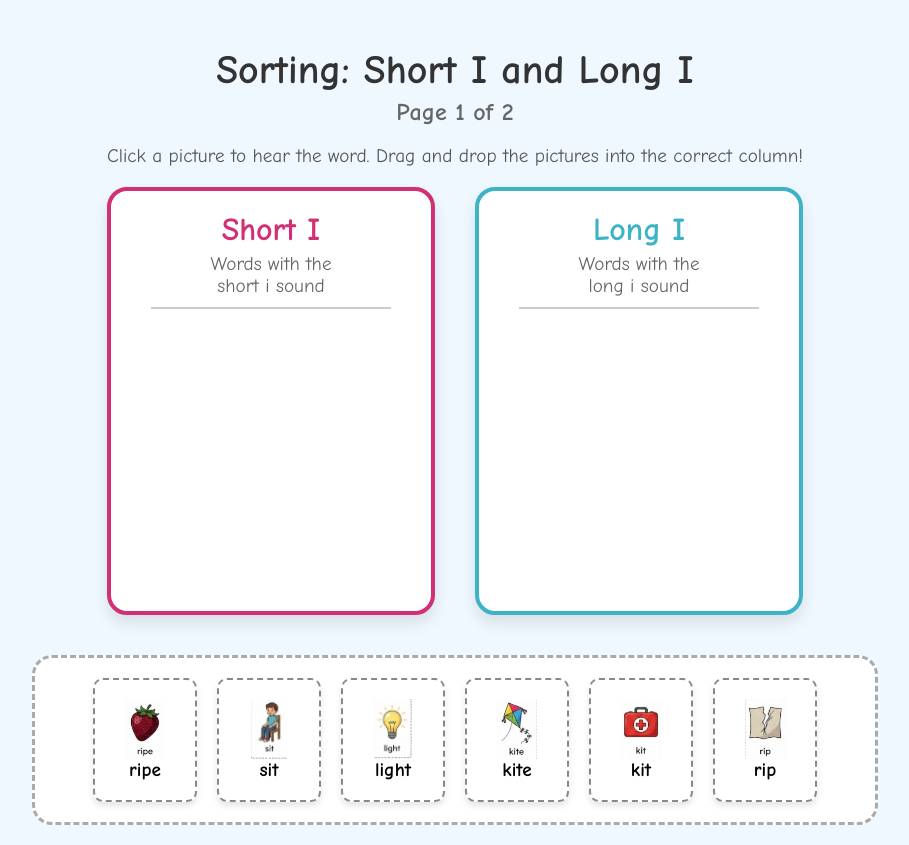
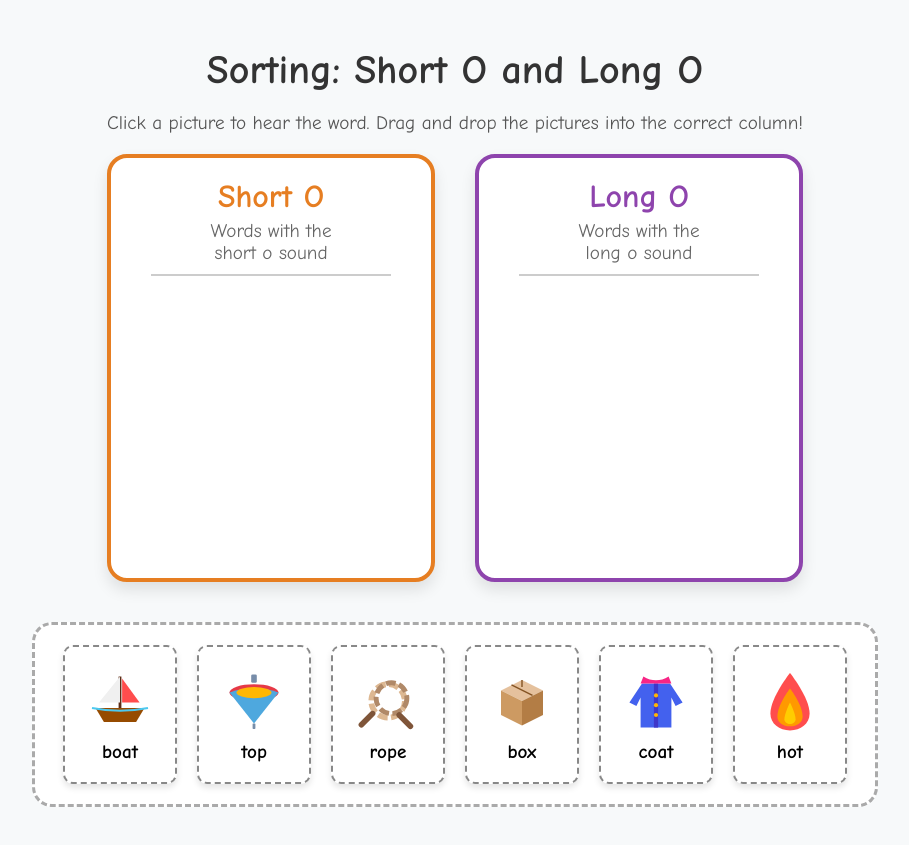
Before and after one commit to yousufeco-web/short-I-long-I-, a plain HTML site: page index.html in a window 1280 px wide. Shown: the whole page, without its empty margins (185-1094 px from the left). Drawn offline with Linux system fonts and the light colour scheme.

Commit message:
Update index.html

```diff
--- a/index.html
+++ b/index.html
@@ -3,11 +3,11 @@
 <head>
     <meta charset="UTF-8">
     <meta name="viewport" content="width=device-width, initial-scale=1.0">
-    <title>Short I and Long I Sorting</title>
+    <title>Short O and Long O Sorting</title>
     <style>
         body {
             font-family: 'Comic Sans MS', 'Chalkboard SE', sans-serif;
-            background-color: #f0f8ff;
+            background-color: #f7f9fa;
             text-align: center;
             margin: 0;
             padding: 20px;
@@ -18,14 +18,6 @@
             color: #333;
             font-size: 2.5em;
             margin-bottom: 5px;
-        }
-
-        #page-indicator {
-            font-size: 1.5em;
-            color: #666;
-            margin-top: 0;
-            margin-bottom: 15px;
-            font-weight: bold;
         }
 
         .instructions {
@@ -54,13 +46,13 @@
             box-shadow: 0 8px 15px rgba(0,0,0,0.1);
         }
 
-        /* Distinct border colors matching the worksheet */
-        #short-i {
-            border-color: #d13076;
+        /* Distinct border colors for Short O and Long O */
+        #short-o {
+            border-color: #e67e22; /* Vibrant Orange */
         }
 
-        #long-i {
-            border-color: #3cb4c6;
+        #long-o {
+            border-color: #8e44ad; /* Vibrant Purple */
         }
 
         .drop-zone h2 {
@@ -68,12 +60,12 @@
             margin: 10px 0 5px 0;
         }
 
-        #short-i h2 {
-            color: #d13076;
+        #short-o h2 {
+            color: #e67e22;
         }
 
-        #long-i h2 {
-            color: #3cb4c6;
+        #long-o h2 {
+            color: #8e44ad;
         }
 
         .drop-zone p {
@@ -109,8 +101,8 @@
         }
 
         .draggable {
-            width: 100px;
-            height: 120px;
+            width: 110px;
+            height: 135px;
             background-color: white;
             border: 2px dashed #888;
             border-radius: 10px;
@@ -129,11 +121,13 @@
             cursor: grabbing;
         }
 
-        .draggable img {
-            width: 60px;
-            height: 60px;
+        /* Target both img and built-in SVG graphics reliably */
+        .draggable img, .draggable svg {
+            width: 70px;
+            height: 70px;
             object-fit: contain;
-            pointer-events: none; /* Prevents dragging just the image */
+            pointer-events: none; /* Prevents dragging just the asset */
+            margin-bottom: 5px;
         }
 
         /* Animations */
@@ -163,7 +157,7 @@
             border-style: solid;
         }
 
-        #action-btn {
+        #play-again {
             display: none;
             margin-top: 30px;
             padding: 15px 40px;
@@ -178,66 +172,103 @@
             transition: transform 0.2s;
         }
 
-        #action-btn:hover {
+        #play-again:hover {
             transform: scale(1.05);
         }
     </style>
 </head>
 <body>
 
-    <h1>Sorting: Short I and Long I</h1>
-    <div id="page-indicator">Page 1 of 2</div>
+    <h1>Sorting: Short O and Long O</h1>
     <p class="instructions">Click a picture to hear the word. Drag and drop the pictures into the correct column!</p>
 
     <div class="board">
-        <div class="drop-zone" id="short-i" data-target="short">
-            <h2>Short I</h2>
-            <p>Words with the<br>short i sound</p>
+        <div class="drop-zone" id="short-o" data-target="short">
+            <h2>Short O</h2>
+            <p>Words with the<br>short o sound</p>
             <div class="dropped-items"></div>
         </div>
 
-        <div class="drop-zone" id="long-i" data-target="long">
-            <h2>Long I</h2>
-            <p>Words with the<br>long i sound</p>
+        <div class="drop-zone" id="long-o" data-target="long">
+            <h2>Long O</h2>
+            <p>Words with the<br>long o sound</p>
             <div class="dropped-items"></div>
         </div>
     </div>
 
-    <div class="item-bank" id="item-bank"></div>
+    <div class="item-bank" id="item-bank">
+        <div class="draggable" draggable="true" id="item-box" data-type="short">
+            <svg viewBox="0 0 100 100">
+                <path d="M20,35 L50,20 L80,35 L50,50 Z" fill="#e5c19d"/>
+                <path d="M20,35 L50,50 L50,85 L20,70 Z" fill="#cd9a62"/>
+                <path d="M80,35 L50,50 L50,85 L80,70 Z" fill="#b37d45"/>
+                <path d="M35,27 L65,42 M50,20 L50,30" stroke="#845323" stroke-width="2" fill="none"/>
+            </svg>
+            <span>box</span>
+        </div>
 
-    <button id="action-btn" onclick="handleActionClick()">Next Page!</button>
+        <div class="draggable" draggable="true" id="item-boat" data-type="long">
+            <svg viewBox="0 0 100 100">
+                <path d="M15,60 L85,60 L73,80 L27,80 Z" fill="#964b00"/>
+                <line x1="50" y1="15" x2="50" y2="60" stroke="#5c2c16" stroke-width="4"/>
+                <path d="M50,15 L20,52 L50,52 Z" fill="#f0f0f0"/>
+                <path d="M53,18 L78,52 L53,52 Z" fill="#ff4d4d"/>
+                <path d="M10,60 Q50,68 90,60" stroke="#4cc9f0" stroke-width="3" fill="none"/>
+            </svg>
+            <span>boat</span>
+        </div>
+
+        <div class="draggable" draggable="true" id="item-top" data-type="short">
+            <svg viewBox="0 0 100 100">
+                <rect x="46" y="12" width="8" height="12" rx="2" fill="#778da9"/>
+                <ellipse cx="50" cy="38" rx="35" ry="12" fill="#e63946"/>
+                <path d="M15,38 Q50,25 85,38 L50,82 Z" fill="#4ea8de"/>
+                <ellipse cx="50" cy="38" rx="25" ry="8" fill="#ffb703"/>
+                <rect x="48" y="82" width="4" height="8" rx="1" fill="#778da9"/>
+            </svg>
+            <span>top</span>
+        </div>
+
+        <div class="draggable" draggable="true" id="item-rope" data-type="long">
+            <svg viewBox="0 0 100 100">
+                <circle cx="50" cy="50" r="24" fill="none" stroke="#ddb892" stroke-width="8" stroke-dasharray="14,5"/>
+                <circle cx="55" cy="46" r="22" fill="none" stroke="#b08968" stroke-width="7" stroke-dasharray="14,5"/>
+                <path d="M28,68 L12,84 M66,70 L82,86" stroke="#7f5539" stroke-width="8" stroke-linecap="round"/>
+            </svg>
+            <span>rope</span>
+        </div>
+
+        <div class="draggable" draggable="true" id="item-hot" data-type="short">
+            <svg viewBox="0 0 100 100">
+                <path d="M50,10 C50,10 78,45 78,68 C78,83 65,92 50,92 C35,92 22,83 22,68 C22,45 50,10 50,10 Z" fill="#ff4d4d"/>
+                <path d="M50,32 C50,32 68,55 68,72 C68,81 60,86 50,86 C40,86 32,81 32,72 C32,55 50,32 50,32 Z" fill="#ff9900"/>
+                <path d="M50,52 C50,52 58,68 58,76 C58,80 54,83 50,83 C46,83 42,80 42,76 C42,68 50,52 50,52 Z" fill="#ffcc00"/>
+            </svg>
+            <span>hot</span>
+        </div>
+
+        <div class="draggable" draggable="true" id="item-coat" data-type="long">
+            <svg viewBox="0 0 100 100">
+                <path d="M30,25 L70,25 L88,52 L78,57 L72,45 L72,88 L28,88 L28,45 L22,57 L12,52 Z" fill="#4361ee"/>
+                <rect x="47" y="25" width="6" height="63" fill="#3f37c9"/>
+                <path d="M32,15 Q50,26 68,15 L72,25 L28,25 Z" fill="#f72585"/>
+                <circle cx="50" cy="42" r="3" fill="#ffb703"/>
+                <circle cx="50" cy="56" r="3" fill="#ffb703"/>
+                <circle cx="50" cy="70" r="3" fill="#ffb703"/>
+            </svg>
+            <span>coat</span>
+        </div>
+    </div>
+
+    <button id="play-again" onclick="resetGame()">Play Again!</button>
 
     <script>
-        // Game Pages Data Configuration
-        const gamePages = [
-            // Page 1 Words
-            [
-                { id: "item-kit", word: "kit", type: "short", img: "kit.png" },
-                { id: "item-kite", word: "kite", type: "long", img: "kite.png" },
-                { id: "item-rip", word: "rip", type: "short", img: "rip.png" },
-                { id: "item-ripe", word: "ripe", type: "long", img: "ripe.png" },
-                { id: "item-light", word: "light", type: "long", img: "light.png" },
-                { id: "item-sit", word: "sit", type: "short", img: "sit.png" }
-            ],
-            // Page 2 Words
-            [
-                { id: "item-tin", word: "tin", type: "short", img: "tin.png" },
-                { id: "item-mice", word: "mice", type: "long", img: "mice.png" },
-                { id: "item-lid", word: "lid", type: "short", img: "lid.png" },
-                { id: "item-bike", word: "bike", type: "long", img: "bike.png" },
-                { id: "item-pig", word: "pig", type: "short", img: "pig.png" },
-                { id: "item-fire", word: "fire", type: "long", img: "fire.png" }
-            ]
-        ];
-
-        let currentPageIndex = 0;
-        let totalItems = 0;
+        const draggables = document.querySelectorAll('.draggable');
+        const dropZones = document.querySelectorAll('.drop-zone');
+        const itemBank = document.getElementById('item-bank');
+        const playAgainBtn = document.getElementById('play-again');
+        let totalItems = draggables.length;
         let correctlyPlaced = 0;
-
-        const itemBank = document.getElementById('item-bank');
-        const dropZones = document.querySelectorAll('.drop-zone');
-        const actionBtn = document.getElementById('action-btn');
-        const pageIndicator = document.getElementById('page-indicator');
 
         // --- Audio Setup ---
         const audioCtx = new (window.AudioContext || window.webkitAudioContext)();
@@ -268,59 +299,19 @@
             window.speechSynthesis.speak(utterance);
         }
 
-        // --- Setup Page Level ---
-        function loadPage(pageIndex) {
-            // Reset counters
-            correctlyPlaced = 0;
-            actionBtn.style.display = "none";
-
-            // Update Text Indicators
-            pageIndicator.innerText = `Page ${pageIndex + 1} of ${gamePages.length}`;
-
-            // Clear drop zones
-            dropZones.forEach(zone => {
-                zone.querySelector('.dropped-items').innerHTML = '';
+        // --- Drag and Drop Logic ---
+        draggables.forEach(draggable => {
+            draggable.addEventListener('click', () => {
+                const word = draggable.querySelector('span').innerText;
+                speakWord(word);
             });
 
-            // Clear and populate Item Bank
-            itemBank.innerHTML = '';
-            const currentWords = gamePages[pageIndex];
-            totalItems = currentWords.length;
+            draggable.addEventListener('dragstart', (e) => {
+                e.dataTransfer.setData('text/plain', draggable.id);
+                draggable.classList.remove('shake', 'pop');
+            });
+        });
 
-            // Generate items dynamically
-            currentWords.forEach(item => {
-                const element = document.createElement('div');
-                element.className = 'draggable';
-                element.setAttribute('draggable', 'true');
-                element.id = item.id;
-                element.setAttribute('data-type', item.type);
-
-                element.innerHTML = `
-                    <img src="${item.img}" alt="${item.word}">
-                    <span>${item.word}</span>
-                `;
-
-                // Add Click Event to hear the word
-                element.addEventListener('click', () => {
-                    speakWord(item.word);
-                });
-
-                // Add Drag Start Event
-                element.addEventListener('dragstart', (e) => {
-                    e.dataTransfer.setData('text/plain', element.id);
-                    element.classList.remove('shake', 'pop');
-                });
-
-                itemBank.appendChild(element);
-            });
-
-            // Randomize order inside the item bank
-            for (let i = itemBank.children.length; i >= 0; i--) {
-                itemBank.appendChild(itemBank.children[Math.random() * i | 0]);
-            }
-        }
-
-        // --- Drag and Drop Logic ---
         dropZones.forEach(zone => {
             zone.addEventListener('dragover', (e) => {
                 e.preventDefault();
@@ -330,22 +321,17 @@
                 e.preventDefault();
                 const draggableId = e.dataTransfer.getData('text/plain');
                 const draggableElement = document.getElementById(draggableId);
-
-                if (!draggableElement) return;
-
                 const itemType = draggableElement.getAttribute('data-type');
                 const zoneType = zone.getAttribute('data-target');
 
                 if (itemType === zoneType) {
-                    // Correct Drop
                     speakWord("Correct!");
                     zone.querySelector('.dropped-items').appendChild(draggableElement);
                     draggableElement.classList.add('pop');
-                    draggableElement.setAttribute('draggable', 'false'); // Lock it
+                    draggableElement.setAttribute('draggable', 'false');
                     correctlyPlaced++;
                     checkWin();
                 } else {
-                    // Wrong Drop
                     playWrongSound();
                     draggableElement.classList.add('shake');
 
@@ -359,32 +345,28 @@
         function checkWin() {
             if (correctlyPlaced === totalItems) {
                 setTimeout(() => {
-                    if (currentPageIndex < gamePages.length - 1) {
-                        speakWord("Great job! You finished this page!");
-                        actionBtn.innerText = "Next Page!";
-                    } else {
-                        speakWord("Great job! You sorted all the words!");
-                        actionBtn.innerText = "Play Again!";
-                    }
-                    actionBtn.style.display = "inline-block";
+                    speakWord("Great job! You sorted all the O words!");
+                    playAgainBtn.style.display = "inline-block";
                 }, 1000);
             }
         }
 
-        function handleActionClick() {
-            if (currentPageIndex < gamePages.length - 1) {
-                // Move to Page 2
-                currentPageIndex++;
-                loadPage(currentPageIndex);
-            } else {
-                // Reset back to Page 1
-                currentPageIndex = 0;
-                loadPage(currentPageIndex);
+        function resetGame() {
+            correctlyPlaced = 0;
+            playAgainBtn.style.display = "none";
+
+            draggables.forEach(draggable => {
+                itemBank.appendChild(draggable);
+                draggable.setAttribute('draggable', 'true');
+                draggable.classList.remove('pop', 'shake');
+            });
+
+            for (let i = itemBank.children.length; i >= 0; i--) {
+                itemBank.appendChild(itemBank.children[Math.random() * i | 0]);
             }
         }
 
-        // Initialize the game with the first page load
-        loadPage(currentPageIndex);
+        resetGame();
     </script>
 </body>
 </html>
```
